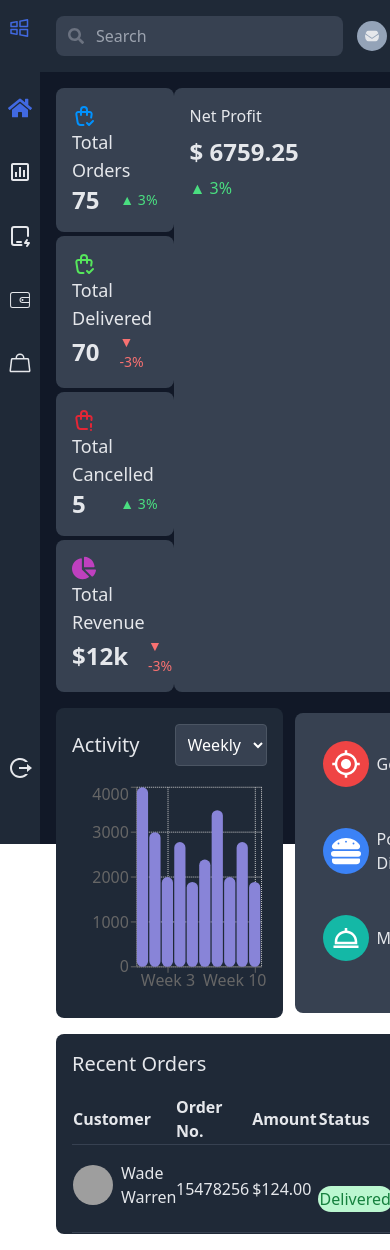
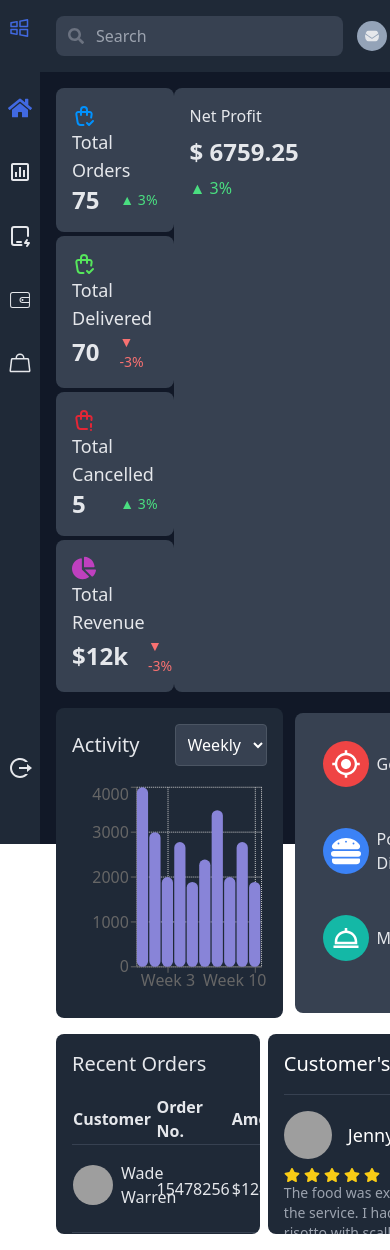
Before and after one commit to ay690/Fitpeo_Assignment, a React (Create React App) app: page / in a window 390 px wide. Shown: the top 1250 px of the page. Built offline with nearby package versions, Linux system fonts and the light colour scheme; grey boxes are pictures that could not be loaded.

Commit message:
feat: scrollbar

```diff
--- a/src/components/Feedback.jsx
+++ b/src/components/Feedback.jsx
@@ -1,5 +1,5 @@
 import React from "react";
-import { FaStar, FaRegStar } from "react-icons/fa"; // Using react-icons for stars
+import { FaStar, FaRegStar } from "react-icons/fa";
 
 const feedback = [
   {
@@ -41,12 +41,12 @@ const StarRating = ({ rating }) => {
 
 const CustomerFeedback = () => {
   return (
-    <div className="bg-gray-800 p-4 rounded-lg max-h-[200px] w-1/4 overflow-y-scroll">
-      <h3 className="text-xl mb-4 text-white">Customer's Feedback</h3>
+    <div className="bg-gray-800 p-4 rounded-lg max-h-[200px] w-full lg:w-1/4 overflow-y-scroll custom-scrollbar">
+      <h3 className="mb-4 text-xl text-white">Customer's Feedback</h3>
       {feedback.map((item, index) => (
-        <div key={index} className="border-t border-gray-700 py-4">
+        <div key={index} className="py-4 border-t border-gray-700">
           <div className="flex flex-col items-start gap-2">
-            <div className="flex gap-4 items-center">
+            <div className="flex items-center gap-4">
               <img
                 className="w-12 h-12 rounded-full"
                 src={item.image}
--- a/src/components/RecentOrders.jsx
+++ b/src/components/RecentOrders.jsx
@@ -60,8 +60,8 @@ const getStatusClasses = (status) => {
 
 const RecentOrders = () => {
   return (
-    <div className="bg-gray-800 p-4 rounded-lg w-3/4 max-h-[200px] overflow-y-scroll">
-      <h3 className="text-xl mb-4">Recent Orders</h3>
+    <div className="bg-gray-800 p-4 rounded-lg w-3/4 max-h-[200px] overflow-y-scroll custom-scrollbar">
+      <h3 className="mb-4 text-xl">Recent Orders</h3>
       <table className="w-full text-left">
         <thead>
           <tr>
@@ -74,7 +74,7 @@ const RecentOrders = () => {
         <tbody>
           {orders.map((order, index) => (
             <tr key={index} className="border-t border-gray-700">
-              <td className="py-2 flex items-center gap-2 mt-2">
+              <td className="flex items-center gap-2 py-2 mt-2">
                 <img
                   src={order.image}
                   alt={`${order.customer}'s profile`}
--- a/src/index.css
+++ b/src/index.css
@@ -1,3 +1,18 @@
 @tailwind base;
 @tailwind components;
 @tailwind utilities;
+
+.custom-scrollbar::-webkit-scrollbar {
+  width: 6px;
+  height: 6px;
+}
+
+.custom-scrollbar::-webkit-scrollbar-thumb {
+  background-color: rgba(255, 255, 255, 0.5);
+  border-radius: 3px;
+}
+
+.custom-scrollbar::-webkit-scrollbar-track {
+  background-color: rgba(0, 0, 0, 0.2);
+  border-radius: 3px;
+}
```
